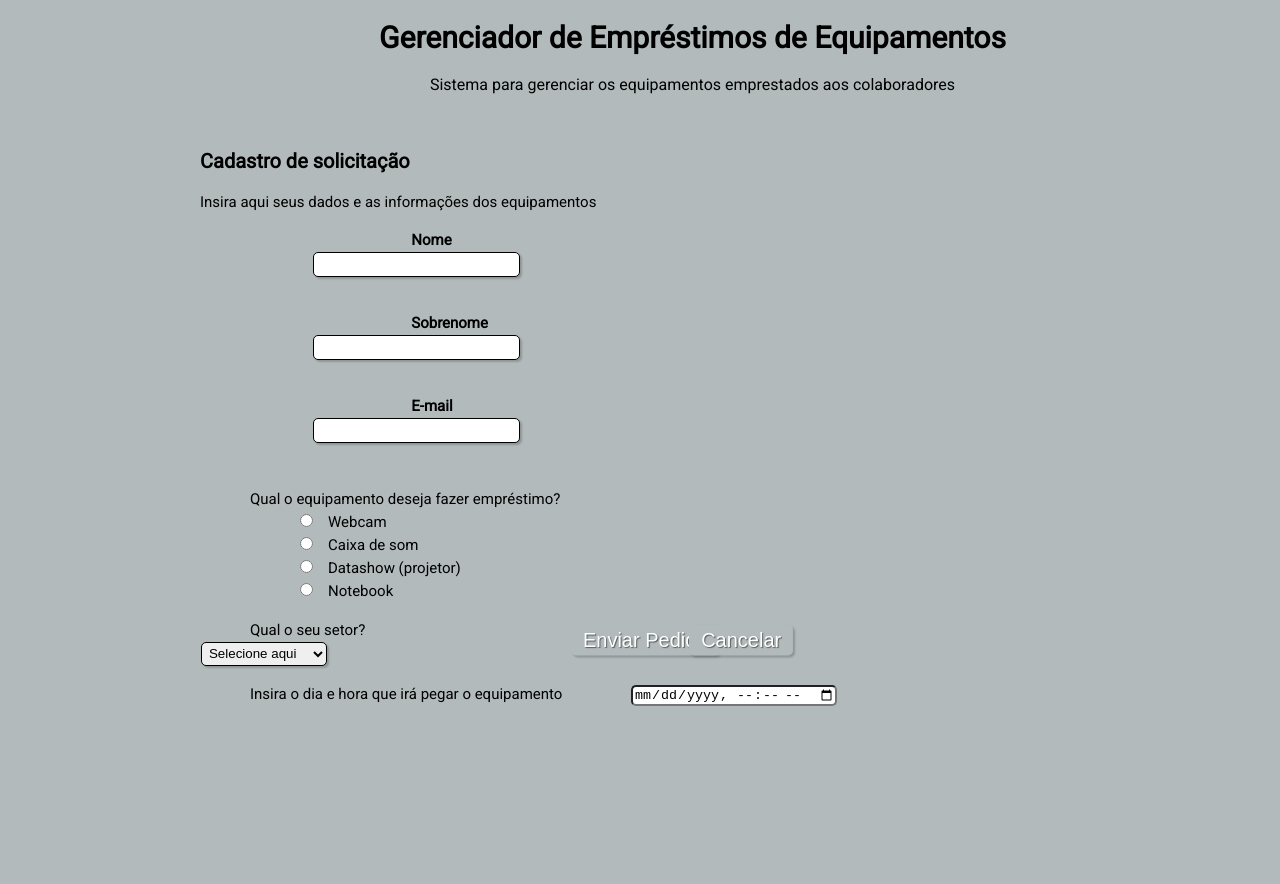
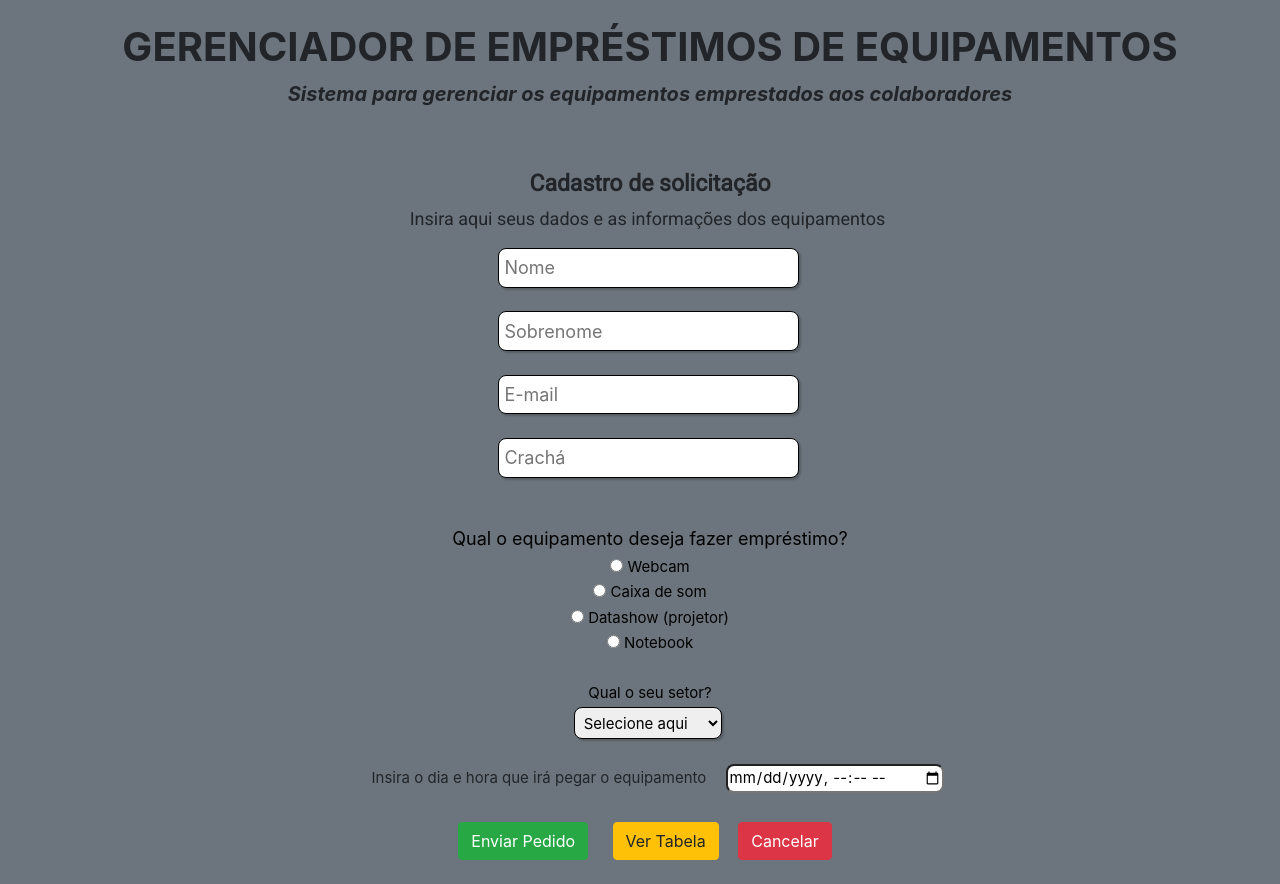
Before and after one commit to murilo-hyper/trabalho, a plain HTML site: page index.html in a window 1280 px wide. Before the commit the page ends 800 px from the top, so only its background shows below. Drawn offline with nearby package versions, Linux system fonts and the light colour scheme; files whose address does not match are found by name.

Commit message:
Finalização do front e tentativa no back
Foi finalizada o front-end da página. Falta implementar o link dos dados do form com a tabela

```diff
--- a/content.css
+++ b/content.css
@@ -1,11 +1,6 @@
 * {
-    margin-left: 50px;
+    margin-left: 20px;
     margin-right: 15px;
-}
-
-h1 {
-    font-family: 'Roboto', sans-serif;
-    font-size: 30px;
 }
 
 cite {
@@ -27,46 +22,41 @@ div {
 }
 
 input, select, button {
-    border-radius: 5px;
-}
-
-#cadast {
-    border-image: linear-gradient(to left, turquoise, greenyellow) 1 0;
-}
-
-#equip {
-    border: 2px red;
-}
-
-#titulo {
-    text-align: center;
+    border-radius: 8px;
 }
 
 #textoTitulo {
-    text-align: center;
-    font-family: 'Roboto', sans-serif;
+    font-size: 20px;
 }
 
 #tituloCadastro {
     font-family: 'Roboto', sans-serif;
-    font-size: 20px;
+    font-size: 23px;
 }
 
 #textoCadastro {
     font-family: 'Roboto', sans-serif;
-    font-size: 15px;
+    font-size: 18px;
 }
 
 #nome {
-    font-size: 15px;
+    font-size: 18px;
 }
 
 #sobrenome {
-    font-size: 15px;
+    font-size: 18px;
 }
 
 #email {
-    font-size: 15px;
+    font-size: 18px;
+}
+
+#cracha {
+    font-size: 18px;
+}
+
+#textoEmp {
+    font-size: 18px;
 }
 
 .campo {
@@ -84,23 +74,22 @@ fieldset .campo .grupo {
     margin-right: 1em;
 }
 
-.campo input[type="text"], .campo input[type="email"], .campo select, .campo button{
+.campo input[type="text"], .campo input[type="email"], input[type="number"], .campo select, .campo button{
     margin-left: 0.1em;
-    padding: 0.2em;
+    padding: 0.3em;
     border: 1px solid black;
     box-shadow: 2px 2px 2px rgba(0,0,0,0.2);
-    display: block;
 }
 
 .campo select option {
     padding-right: 1em;
 }
 
-.campo input:focus, .campo select:focus, .campo datetime-local:focus {
+.campo input:focus, .campo select:focus {
     background: #E5E8E8;
 }
 
-.enviar {
+#enviar {
     font-size: 20px;
     background: #B2BABB;
     border: 0;
--- a/index.html
+++ b/index.html
@@ -5,7 +5,8 @@
     <meta http-equiv="X-UA-Compatible" content="IE=edge">
     <meta name="viewport" content="width=device-width, initial-scale=1.0">
     <!--Link to CSS archive-->
-    <link rel="stylesheet" href="C:\Users\muril\Documents\Trabalho\trabalho-main\content.css">
+    <link rel="stylesheet" href="C:\Users\muril\Documents\Trab Inter\content.css">
+    <link rel="stylesheet" href="https://cdn.jsdelivr.net/npm/bootstrap@4.1.3/dist/css/bootstrap.min.css" integrity="sha384-MCw98/SFnGE8fJT3GXwEOngsV7Zt27NXFoaoApmYm81iuXoPkFOJwJ8ERdknLPMO" crossorigin="anonymous">
     <!--Connection to Google Fonts-->
     <link rel="preconnect" href="https://fonts.googleapis.com">
     <link rel="preconnect" href="https://fonts.gstatic.com" crossorigin>
@@ -13,80 +14,63 @@
 
     <title>Trabalho Interdiciplinar V - UNIRP EaD Rio Preto</title>
 
-    <!--Begining of Firebase link
-    <script type="module">
-        // Import the functions you need from the SDKs you need
-        import { initializeApp } from "https://www.gstatic.com/firebasejs/9.8.2/firebase-app.js";
-        import { getAnalytics } from "https://www.gstatic.com/firebasejs/9.8.2/firebase-analytics.js";
-        // TODO: Add SDKs for Firebase products that you want to use
-        // https://firebase.google.com/docs/web/setup#available-libraries
-
-        // Your web app's Firebase configuration
-        // For Firebase JS SDK v7.20.0 and later, measurementId is optional
-        const firebaseConfig = {
-          apiKey: "AIzaSyAPUWcJaSjRX6w1BSUUaX_Y_uUfGEnHids",
-          authDomain: "trabalho-inter.firebaseapp.com",
-          projectId: "trabalho-inter",
-          storageBucket: "trabalho-inter.appspot.com",
-          messagingSenderId: "675418954915",
-          appId: "1:675418954915:web:63a07432f6ce589d887316",
-          measurementId: "G-Y6L8V4EYB8"
-        };
-
-        // Initialize Firebase
-        const app = initializeApp(firebaseConfig);
-        const analytics = getAnalytics(app);
-      </script>-->
-
 </head>
-<body>
-    <h1 id="titulo">Gerenciador de Empréstimos de Equipamentos</h1>
-    <p id="textoTitulo">Sistema para gerenciar os equipamentos emprestados aos colaboradores</p><br>
+<!--Header of the page-->
+<body class="text-center bg-secondary">
+    <div class="text-center">
+        <br><h1><b>GERENCIADOR DE EMPRÉSTIMOS DE EQUIPAMENTOS</b></h1>
+        <p class="font-italic" id="textoTitulo"><b>Sistema para gerenciar os equipamentos emprestados aos colaboradores</b></p><br><br>
+    </div>
 
     <div>
-        <h3 id="tituloCadastro">Cadastro de solicitação</h3>
+        <h3 id="tituloCadastro"><b>Cadastro de solicitação</b></h3>
         <p id="textoCadastro">Insira aqui seus dados e as informações dos equipamentos</p>
     </div>
 
-    <div id="cadast">
-      <form>
-        <fieldset class="grupo">
+<!--Form body starts with user information-->
+    <form>
+        <fieldset>
             <div class="campo">
-                <label for="nome" id="nome"><strong>Nome</strong></label>
-                <input type="text" name="nome" id="nome" required><br><br>
+                <input type="text" name="nome" id="nome" placeholder="Nome" required><br><br>
             </div>
 
             <div class="campo">
-                <label for="sobrenome" id="sobrenome"><strong>Sobrenome</strong></label>
-                <input type="text" name="sobrenome" id="sobrenome" required><br><br>
+                <input type="text" name="sobrenome" id="sobrenome" placeholder="Sobrenome" required><br><br>
             </div>
 
             <div class="campo">
-                <label for="email" id="email"><strong>E-mail</strong></label>
-                <input type="email" name="email" id="email"><br><br>
+                <input type="email" name="email" id="email" placeholder="E-mail"><br><br>
             </div>
-    </div>
 
-    <div id="equip">
+            <div class="campo">
+                <input type="number" name="cracha" id="cracha" placeholder="Crachá" required><br><br>
+            </div><br>
+
+<!--End of user information-->
+
+<!--Info about the equip-->
             <div class="campo">
                 <label id="textoEmp">Qual o equipamento deseja fazer empréstimo?</label>
                 <label>
-                    <input type="radio" name="contabilidade" value="contabilidade">Webcam
+                    <input type="radio" name="webcam" id="webcam" value="webcam"> Webcam
                 </label>
                 <label>
-                    <input type="radio" name="gerencia" value="gerencia">Caixa de som
+                    <input type="radio" name="caixa" id="caixa" value="caixa"> Caixa de som
                 </label>
                 <label>
-                    <input type="radio" name="fincanceiro" value="financeiro">Datashow (projetor)
+                    <input type="radio" name="projetor" id="projetor" value="projetor"> Datashow (projetor)
                 </label>
                 <label>
-                    <input type="radio" name="farmacia" value="farmacia">Notebook
+                    <input type="radio" name="notebook" id="notebook" value="notebook"> Notebook
                 </label>
             </div><br>
 
+<!--End of info of the equip-->
+
+<!--Start of user sector selection-->
             <div class="campo">
-                <label for="equipamento">Qual o seu setor?</label>
-                <select id="equipamento" required>
+                <label for="setor">Qual o seu setor?</label>
+                <select id="setor" required>
                     <option selected disabled value="">Selecione aqui</option>
                     <option>Contabilidade</option>
                     <option>Gerência</option>
@@ -96,14 +80,21 @@
                 </select>
             </div><br>
 
+<!--End of user sector selection-->
+
+<!--Time picker-->
             <div>
                 <label>Insira o dia e hora que irá pegar o equipamento</label>
                 <input type="datetime-local" id="dataEmprest" name="dataEmprest">
             </div>
         </fieldset><br>
-     </div>
-        <button class="enviar" type="submit">Enviar Pedido</button>
-        <button class="reset" type="reset" onclick="alert('Pedido Cancelado.')">Cancelar</button><br><br>
+
+<!--End of time picker-->
+
+<!--Buttons-->
+        <button class="btn btn-success" type="submit">Enviar Pedido</button>
+        <a class="btn btn-warning" href="C:\Users\muril\Documents\Trab Inter\table.html" target="_blank">Ver Tabela</a>
+        <button class="btn btn-danger" type="reset" onclick="alert('Pedido Cancelado.')">Cancelar</button><br><br>
     </form>
 </body>
 </html>
```
Also changed, not shown: integration.json (+1 -20 lines), table.html (added, +66 -0 lines).
